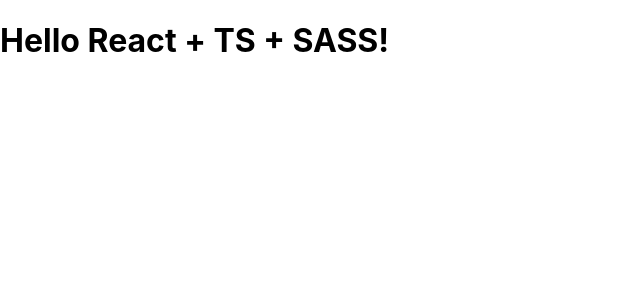
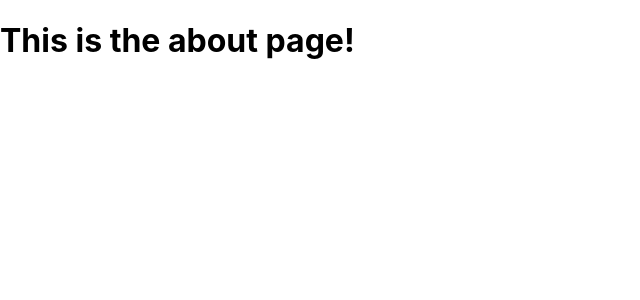
Before and after one commit to VladimirParmon/First-react, a React (Create React App) app: page /about in a window 1280 px wide. Shown: the top 300 px of the page, without its empty margins (0-640 px from the left). Built offline with nearby package versions, Linux system fonts and the light colour scheme.

Commit message:
add basic routing

```diff
--- a/package.json
+++ b/package.json
@@ -12,6 +12,7 @@
     "@types/react-dom": "^18.0.5",
     "react": "^18.2.0",
     "react-dom": "^18.2.0",
+    "react-router-dom": "^6.3.0",
     "react-scripts": "5.0.1",
     "sass": "^1.53.0",
     "typescript": "^4.7.4",
--- a/src/App.tsx
+++ b/src/App.tsx
@@ -1,6 +1,15 @@
+import { BrowserRouter as Router, Routes, Route } from 'react-router-dom';
+import { HomePage } from './pages/homePage';
+import { AboutPage } from './pages/aboutPage';
+
 function App() {
   return (
-    <h1>Hello React + TS + SASS!</h1>
+    <Router>
+      <Routes>
+        <Route path='/' element={<HomePage />}></Route>
+        <Route path='/about' element={<AboutPage />}></Route>
+      </Routes>
+    </Router>
   );
 }
 
--- /dev/null
+++ b/src/pages/aboutPage.tsx
@@ -0,0 +1,5 @@
+export function AboutPage() {
+  return (
+    <h1>This is the about page!</h1>
+  )
+}
--- /dev/null
+++ b/src/pages/homePage.tsx
@@ -0,0 +1,5 @@
+export function HomePage() {
+  return (
+    <h1>This is the home page!</h1>
+  )
+}
```
Also changed, not shown: 1 other file (tests, documents, lock files or other folders).
